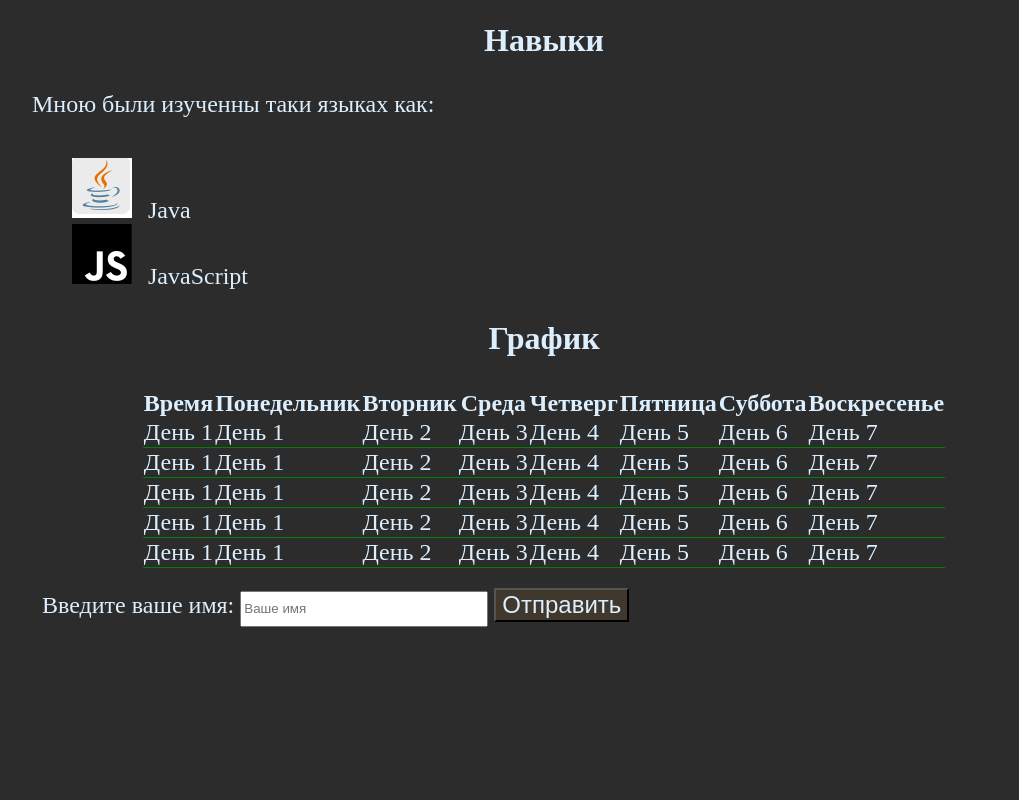
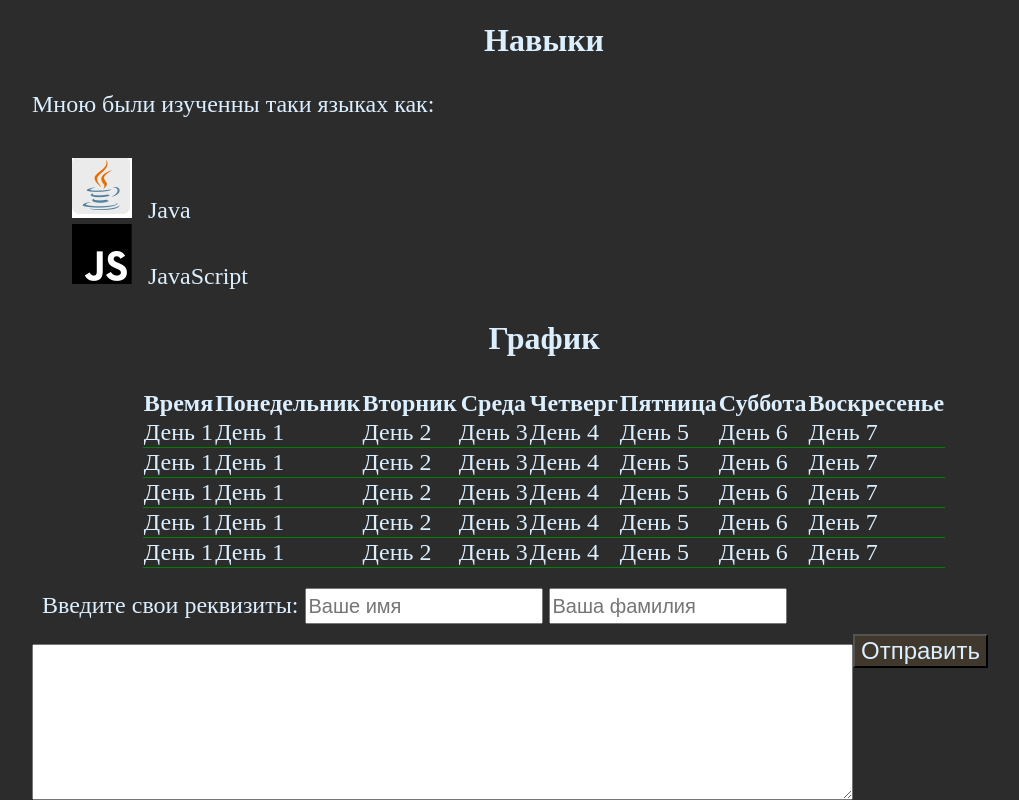
Before and after one commit to Eugene9710/WebDev, a plain HTML site: page index.html in a window 1280 px wide. Shown: the part 830-1630 px from the top of the page, without its empty margins (96-1115 px from the left). Before the commit the page ends 1485 px from the top, so only its background shows below. Drawn offline with Linux system fonts and the light colour scheme.

Commit message:
Какие-то изменения

```diff
--- a/index.html
+++ b/index.html
@@ -113,9 +113,11 @@
         </section>
         <selection id="form">
             <from>
-               <label for="name">Введите ваше имя:</label>
-                <input type="text" id="name" placeholder="Ваше имя">
-                <button>Отправить</button>
+               <label for="name">Введите свои реквизиты:</label>
+                <input type="text" class="name" id="name" placeholder="Ваше имя">
+                <input type="text" class="name" id="surname" placeholder="Ваша фамилия">
+                <textarea name="message" id="" cols="100" rows="10"></textarea>
+                <button id="send">Отправить</button>
             </from>
         </selection>
     </article>
--- a/media.css
+++ b/media.css
@@ -45,3 +45,8 @@
         font-size: 20px;
     }
 }
+
+
+.name {
+    font-size: 20px;
+}
--- a/style.css
+++ b/style.css
@@ -164,20 +164,33 @@ article li {
 }
 
 from {
+    margin: 0 auto;
     margin-top: 20px;
     padding: 37px 0px;
     color: #dcefff;
     font-size: 24px;
 }
 
-#name {
-    width: 240px;
+.name {
+    width: 230px;
     height: 30px;
+    font-size: 24px;
+}
 
-}
 
 button {
     font-size: 24px;
     color: #dcefff;
     background: #40382D;
 }
+
+textarea {
+    margin-top: 20px;
+    float: left;
+
+}
+
+#send {
+    margin-top: 10px;
+    float: left
+}
```
